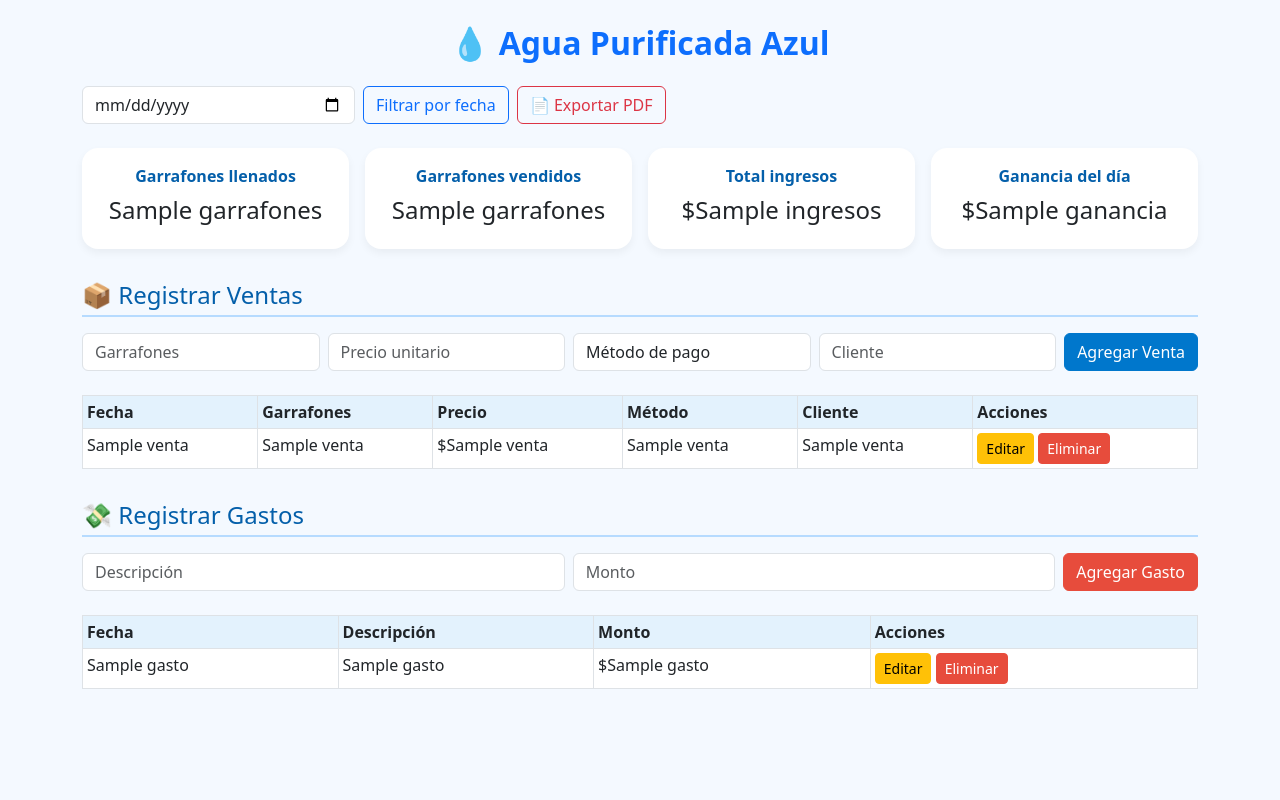
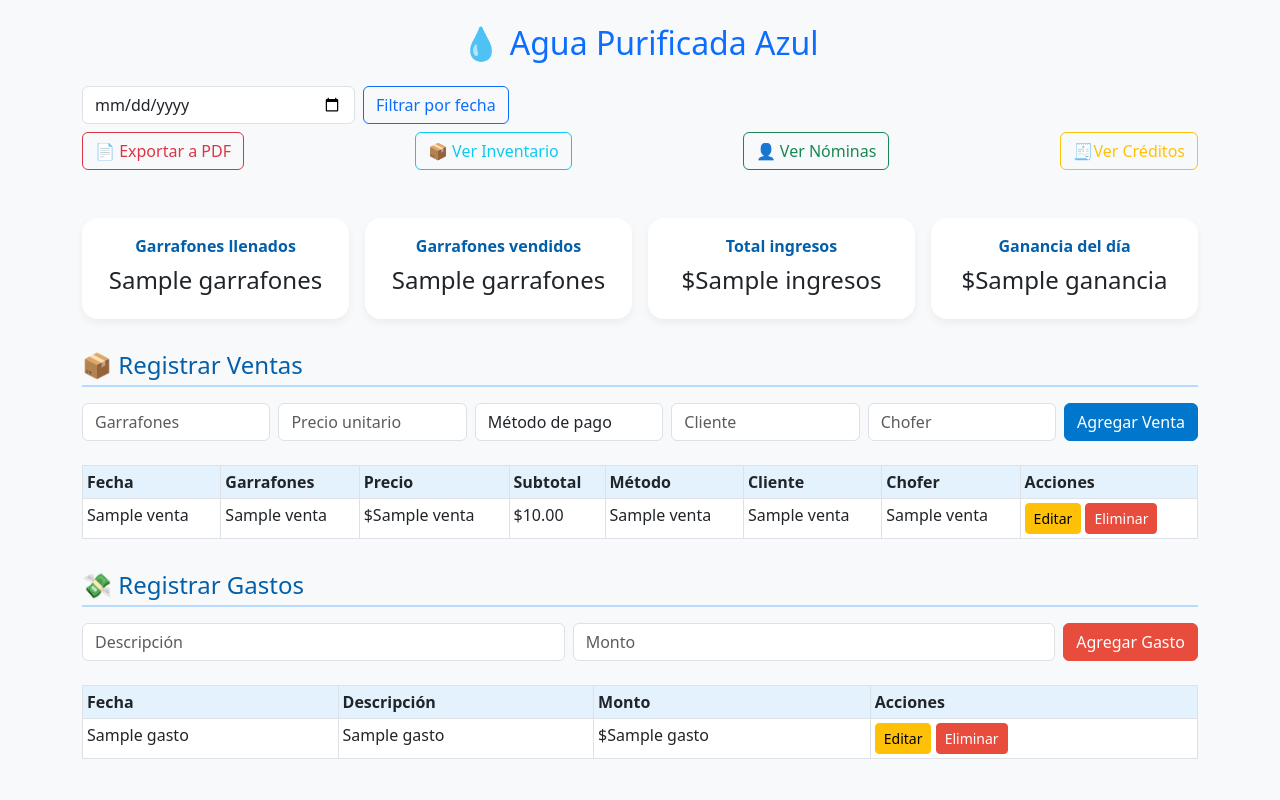
Before and after one commit to Guztorr/AGUA-PURIFICADA-AZZUL, a Flask app: template templates/index.html in a window 1280 px wide. Run offline with Flask 3, Linux system fonts and the light colour scheme; the template is opened without the code that fills it: most values are stand-ins (such as "Sample title", 1, 10 or a date in 2020).

Commit message:
Update index.html

```diff
--- a/templates/index.html
+++ b/templates/index.html
@@ -2,7 +2,7 @@
 <html lang="es">
 <head>
     <meta charset="UTF-8">
-    <title>Agua Purificada Azul</title>
+    <title>Agua Purificada Azzul</title>
     <meta name="viewport" content="width=device-width, initial-scale=1">
     <link href="https://cdn.jsdelivr.net/npm/bootstrap@5.3.0/dist/css/bootstrap.min.css" rel="stylesheet">
     <style>
@@ -38,9 +38,9 @@
         }
     </style>
 </head>
-<body>
-<div class="container my-4">
-    <h2 class="text-center text-primary fw-bold mb-4">💧 Agua Purificada Azul</h2>
+<body class="p-4 bg-light">
+  <div class="container">
+    <h2 class="mb-4 text-center text-primary">💧 Agua Purificada Azul</h2>
 
     <form class="row g-2 mb-4" method="get" action="/">
         <div class="col-md-3">
@@ -49,8 +49,11 @@
         <div class="col-md-auto">
             <button type="submit" class="btn btn-outline-primary">Filtrar por fecha</button>
         </div>
-        <div class="col-md-auto">
-            <a href="/exportar_pdf?fecha={{ fecha_seleccionada }}" class="btn btn-outline-danger">📄 Exportar PDF</a>
+        <div class="mb-4 d-flex justify-content-between">
+      <a href="/exportar_pdf" class="btn btn-outline-danger">📄 Exportar a PDF</a>
+      <a href="/inventario" class="btn btn-outline-info">📦 Ver Inventario</a>
+      <a href="/nominas" class="btn btn-outline-success">👤 Ver Nóminas</a>
+      <a href="/creditos" class="btn btn-outline-warning">🧾Ver Créditos</a>
         </div>
     </form>
 
@@ -95,33 +98,38 @@
         <input type="number" name="garrafones" placeholder="Garrafones" required class="form-control">
     </div>
     <div class="col-md">
-        <input type="number" step="0.01" name="precio" placeholder="Precio unitario" required class="form-control">
+        <input type="number" step="1" name="precio" placeholder="Precio unitario" required class="form-control">
     </div>
     <div class="col-md">
         <select name="metodo" required class="form-control">
             <option value="" disabled selected>Método de pago</option>
             <option value="Efectivo">Efectivo</option>
             <option value="Transferencia">Transferencia</option>
+            <option value="Credito">Credito</option>
         </select>
     </div>
     <div class="col-md">
         <input type="text" name="cliente" placeholder="Cliente" class="form-control">
     </div>
+    <div class="col-md">
+        <input type="text" name="chofer" placeholder="Chofer" class="form-control"></div>
     <div class="col-md-auto">
         <button class="btn btn-primary w-100">Agregar Venta</button>
     </div>
 </form>
 
     <table class="table table-bordered table-sm">
-        <thead><tr><th>Fecha</th><th>Garrafones</th><th>Precio</th><th>Método</th><th>Cliente</th><th>Acciones</th></tr></thead>
+        <thead><tr><th>Fecha</th><th>Garrafones</th><th>Precio</th><th>Subtotal</th><th>Método</th><th>Cliente</th><th>Chofer</th><th>Acciones</th></tr></thead>
         <tbody>
         {% for v in ventas %}
             <tr>
                 <td>{{ v[1] }}</td>
                 <td>{{ v[2] }}</td>
                 <td>${{ v[3] }}</td>
+                <td>${{ '%.2f' % (v[2] * v[3]) }}</td>
                 <td>{{ v[4] }}</td>
                 <td>{{ v[5] }}</td>
+                <td>{{ v[6] }}</td>
                 <td>
                     <a href="/editar_venta/{{ v[0] }}" class="btn btn-sm btn-warning">Editar</a>
                     <a href="/eliminar_venta/{{ v[0] }}" class="btn btn-sm btn-danger" onclick="return confirm('¿Eliminar esta venta?')">Eliminar</a>
```
